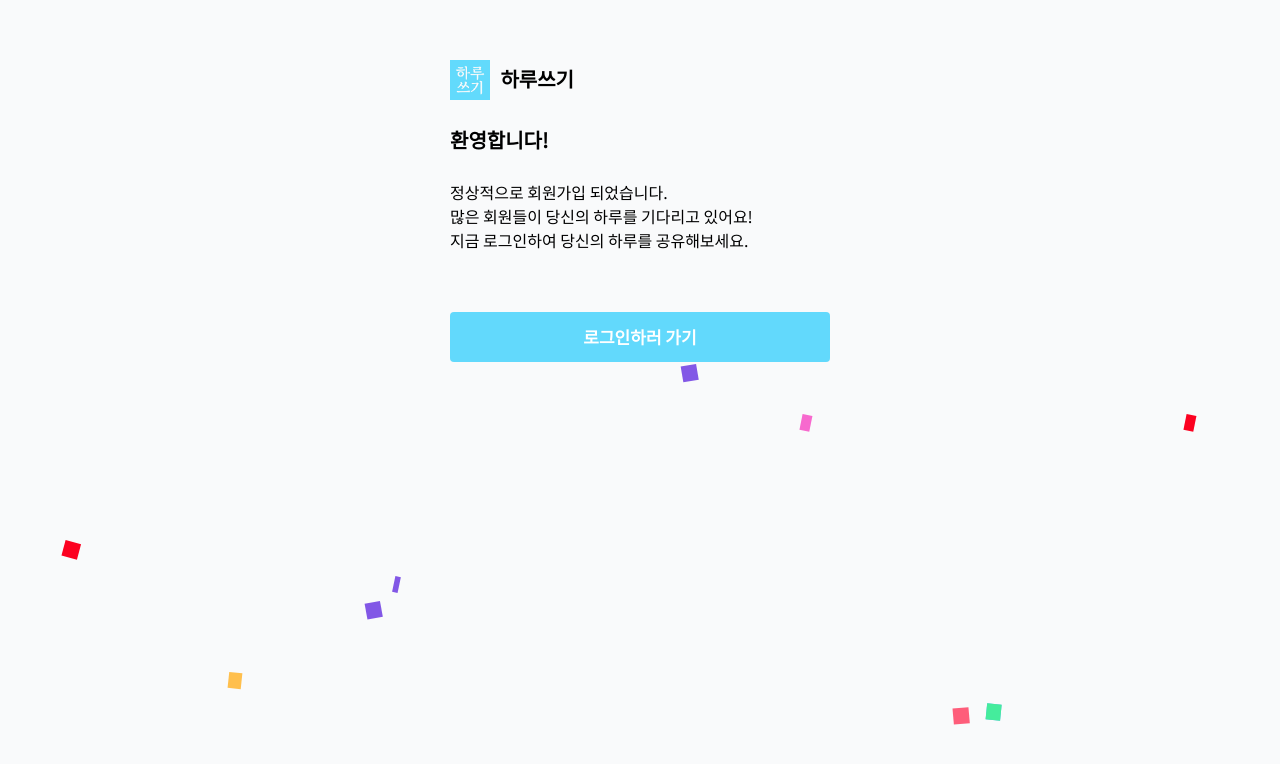
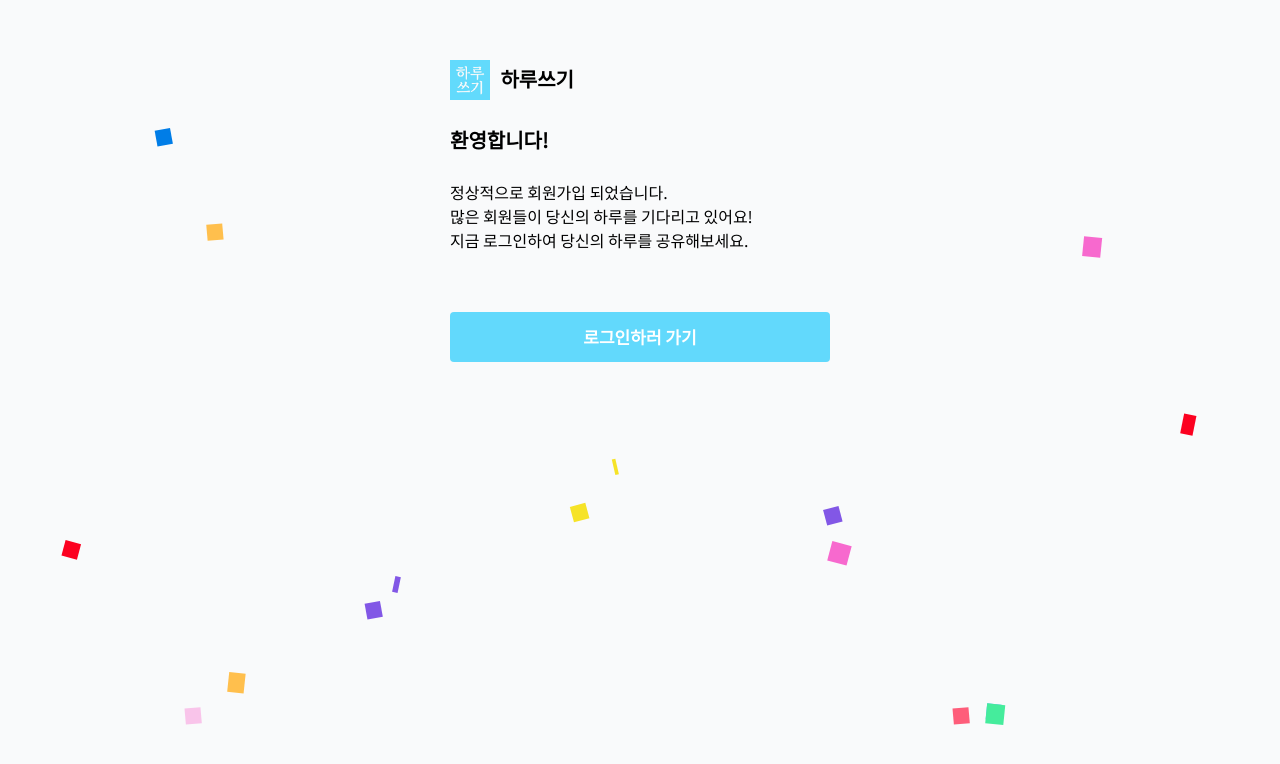
Before and after one commit to KANGPUNGYUN/HaruDiary, a Next.js app: page /sign_up/success in a window 1280 px wide. Shown: the top 764 px of the page. Built offline with nearby package versions, Linux system fonts and the light colour scheme; a web font is replaced by a local one.

Commit message:
style: signup success

```diff
--- a/src/app/globals.css
+++ b/src/app/globals.css
@@ -1021,6 +1021,11 @@ a {
   animation: confetti 5s ease-in-out -2s infinite;
 }
 
+.confetti.big {
+  width: 20px;
+  height: 20px;
+}
+
 .confetti2 {
   left: 50%;
   width: 16px;
@@ -1028,6 +1033,11 @@ a {
   position: absolute;
   transform-origin: left top;
   animation: confetti2 4s ease-in-out -2s infinite;
+}
+
+.confetti2.big {
+  width: 20px;
+  height: 20px;
 }
 
 @keyframes confetti {
@@ -1098,7 +1108,7 @@ a {
 }
 .confetti:nth-child(7) {
   left: 70%;
-  animation-delay: -1.5s;
+  animation-delay: -7.1s;
   background-color: #f769ce;
 }
 .confetti:nth-child(8) {
@@ -1111,9 +1121,9 @@ a {
   animation-delay: -3.5s;
   background-color: #63b4fc;
 }
-.confetti2:nth-child(10) {
+.confetti:nth-child(10) {
   left: 10%;
-  animation-delay: -2.5s;
+  animation-delay: -8.5s;
   background-color: #f9c4ea;
 }
 .confetti:nth-child(11) {
@@ -1136,7 +1146,7 @@ a {
 
 .confetti:nth-child(14) {
   left: 80%;
-  animation-delay: -1.5s;
+  animation-delay: -4.5s;
   background-color: #fe5d7a;
 }
 
@@ -1144,6 +1154,36 @@ a {
   left: 90%;
   animation-delay: -8.5s;
   background-color: #45ec9c;
+}
+
+.confetti:nth-child(16) {
+  left: 40%;
+  animation-delay: -1s;
+  background-color: #f6e327;
+}
+
+.confetti:nth-child(17) {
+  left: 90%;
+  animation-delay: -6s;
+  background-color: #f769ce;
+}
+
+.confetti:nth-child(18) {
+  left: 10%;
+  animation-delay: -6s;
+  background-color: #007de7;
+}
+
+.confetti2:nth-child(19) {
+  left: 0%;
+  animation-delay: -1.5s;
+  background-color: #63b4fc;
+}
+
+.confetti:nth-child(20) {
+  left: 50%;
+  animation-delay: -8.5s;
+  background-color: #8257e6;
 }
 
 .confetti2:nth-child(1) {
@@ -1154,7 +1194,7 @@ a {
 
 .confetti2:nth-child(2) {
   left: 20%;
-  animation-delay: -6.5s;
+  animation-delay: -3.5s;
   background-color: #ffbf4d;
 }
 
@@ -1178,31 +1218,31 @@ a {
 
 .confetti2:nth-child(6) {
   left: 40%;
-  animation-delay: -10s;
+  animation-delay: -4.2s;
   background-color: #f6e327;
 }
 
 .confetti2:nth-child(7) {
   left: 90%;
-  animation-delay: -3s;
+  animation-delay: -1s;
   background-color: #f769ce;
 }
 
 .confetti2:nth-child(8) {
   left: 10%;
-  animation-delay: -6s;
+  animation-delay: -7s;
   background-color: #007de7;
 }
 
 .confetti2:nth-child(9) {
   left: 0%;
-  animation-delay: -1s;
+  animation-delay: -1.7s;
   background-color: #63b4fc;
 }
 
 .confetti2:nth-child(10) {
   left: 50%;
-  animation-delay: -8s;
+  animation-delay: -0.6s;
   background-color: #8257e6;
 }
 
@@ -1213,7 +1253,7 @@ a {
 }
 .confetti2:nth-child(12) {
   left: 20%;
-  animation-delay: -5s;
+  animation-delay: -1s;
   background-color: #8257e6;
 }
 .confetti2:nth-child(13) {
@@ -1228,8 +1268,33 @@ a {
 }
 .confetti2:nth-child(15) {
   left: 50%;
-  animation-delay: -4s;
+  animation-delay: -0s;
   background-color: #45ec9c;
+}
+.confetti2:nth-child(16) {
+  left: 30%;
+  animation-delay: -0.5s;
+  background-color: #f6e327;
+}
+.confetti2:nth-child(17) {
+  left: 50%;
+  animation-delay: -3.5s;
+  background-color: #f769ce;
+}
+.confetti2:nth-child(18) {
+  left: 70%;
+  animation-delay: -2s;
+  background-color: #007de7;
+}
+.confetti2:nth-child(19) {
+  left: 10%;
+  animation-delay: -7.5s;
+  background-color: #63b4fc;
+}
+.confetti2:nth-child(20) {
+  left: 20%;
+  animation-delay: -9.5s;
+  background-color: #f9c4ea;
 }
 
 /* page: policy */
--- a/src/app/sign_up/success/confetti/index.tsx
+++ b/src/app/sign_up/success/confetti/index.tsx
@@ -17,6 +17,30 @@ export default function Confetti() {
       <div id="confettis">
         <div className="confetti"></div>
         <div className="confetti2"></div>
+        <div className="confetti big"></div>
+        <div className="confetti2"></div>
+        <div className="confetti"></div>
+        <div className="confetti2"></div>
+        <div className="confetti big"></div>
+        <div className="confetti2"></div>
+        <div className="confetti"></div>
+        <div className="confetti2"></div>
+        <div className="confetti big"></div>
+        <div className="confetti2"></div>
+        <div className="confetti"></div>
+        <div className="confetti2"></div>
+        <div className="confetti big"></div>
+        <div className="confetti2"></div>
+        <div className="confetti big"></div>
+        <div className="confetti2 big"></div>
+        <div className="confetti"></div>
+        <div className="confetti2"></div>
+        <div className="confetti"></div>
+        <div className="confetti2"></div>
+        <div className="confetti"></div>
+        <div className="confetti2 big"></div>
+        <div className="confetti"></div>
+        <div className="confetti2 big"></div>
         <div className="confetti"></div>
         <div className="confetti2"></div>
         <div className="confetti"></div>
@@ -24,23 +48,9 @@ export default function Confetti() {
         <div className="confetti"></div>
         <div className="confetti2"></div>
         <div className="confetti"></div>
-        <div className="confetti2"></div>
+        <div className="confetti2 big"></div>
         <div className="confetti"></div>
-        <div className="confetti2"></div>
-        <div className="confetti"></div>
-        <div className="confetti2"></div>
-        <div className="confetti"></div>
-        <div className="confetti2"></div>
-        <div className="confetti"></div>
-        <div className="confetti2"></div>
-        <div className="confetti"></div>
-        <div className="confetti2"></div>
-        <div className="confetti"></div>
-        <div className="confetti2"></div>
-        <div className="confetti"></div>
-        <div className="confetti2"></div>
-        <div className="confetti"></div>
-        <div className="confetti2"></div>
+        <div className="confetti2 big"></div>
         <div className="confetti"></div>
         <div className="confetti2"></div>
       </div>
```
